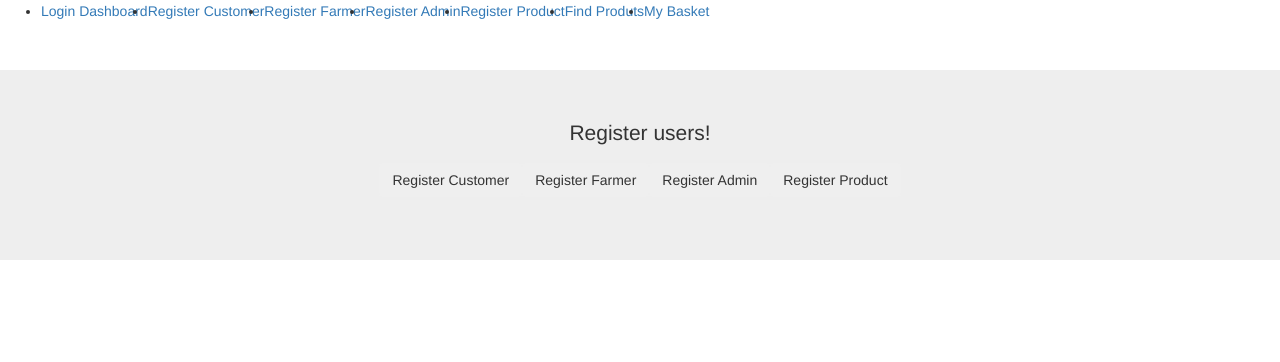
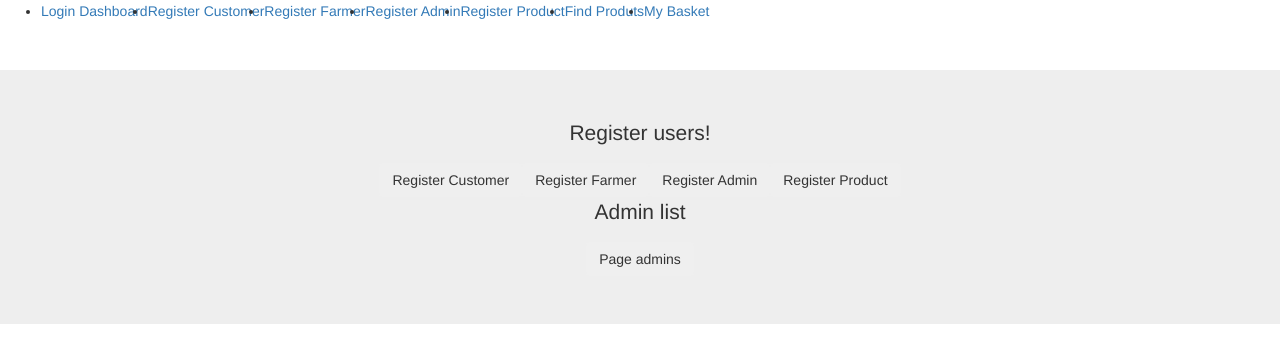
Before and after one commit to baschir00/farmertohome, an Angular app in the folder farmtohomeui/: page /adminhome in a window 1280 px wide. Shown: the top 362 px of the page. Built offline with nearby package versions, Linux system fonts and the light colour scheme; what ng2-search-filter, ngx-pagination would draw is missing.

Commit message:
admin changes

```diff
--- a/farmtohomeui/src/app/adminhome/adminhome.component.html
+++ b/farmtohomeui/src/app/adminhome/adminhome.component.html
@@ -5,4 +5,6 @@
 <button class="btn btn-lrg primary nav-item nav-link-edit" [routerLink]="['/registerAdmin']">Register Admin</button>
 <button class="btn btn-lrg primary nav-item nav-link-edit" [routerLink]="['/registerProduct']">Register Product</button>
 
-<p></p>
+<p>Admin list </p>
+
+<button class="btn btn-lrg primary nav-item nav-link-edit" [routerLink]="['/displayandfindadmins']">Page admins</button>
--- a/farmtohomeui/src/app/app-routing.module.ts
+++ b/farmtohomeui/src/app/app-routing.module.ts
@@ -13,6 +13,9 @@ import { CustomerHomeComponent } from './customer-home/customer-home.component';
 import { LoginAdminComponent } from "./login-admin/login-admin.component";
 import { RegisterAdminComponent } from "./register-admin/register-admin.component";
 import { AdminhomeComponent } from "./adminhome/adminhome.component";
+import { DisplayandfindadminsComponent } from "./displayandfindadmins/displayandfindadmins.component";
+
+
 
 const routes: Routes = [
   { path: 'registerFarmer', component: RegisterFarmerComponent },
@@ -27,6 +30,7 @@ const routes: Routes = [
   { path: 'customerhome', component: CustomerHomeComponent },
   { path: 'adminhome', component: AdminhomeComponent },
   { path: 'products', component: DisplayProductsTableComponent },
+  { path: 'displayandfindadmins', component: DisplayandfindadminsComponent},
   //added for basket
   { path: '', component: DisplayProductsTableComponent},
  //{ path: 'products', component: ProductsComponent },
```
